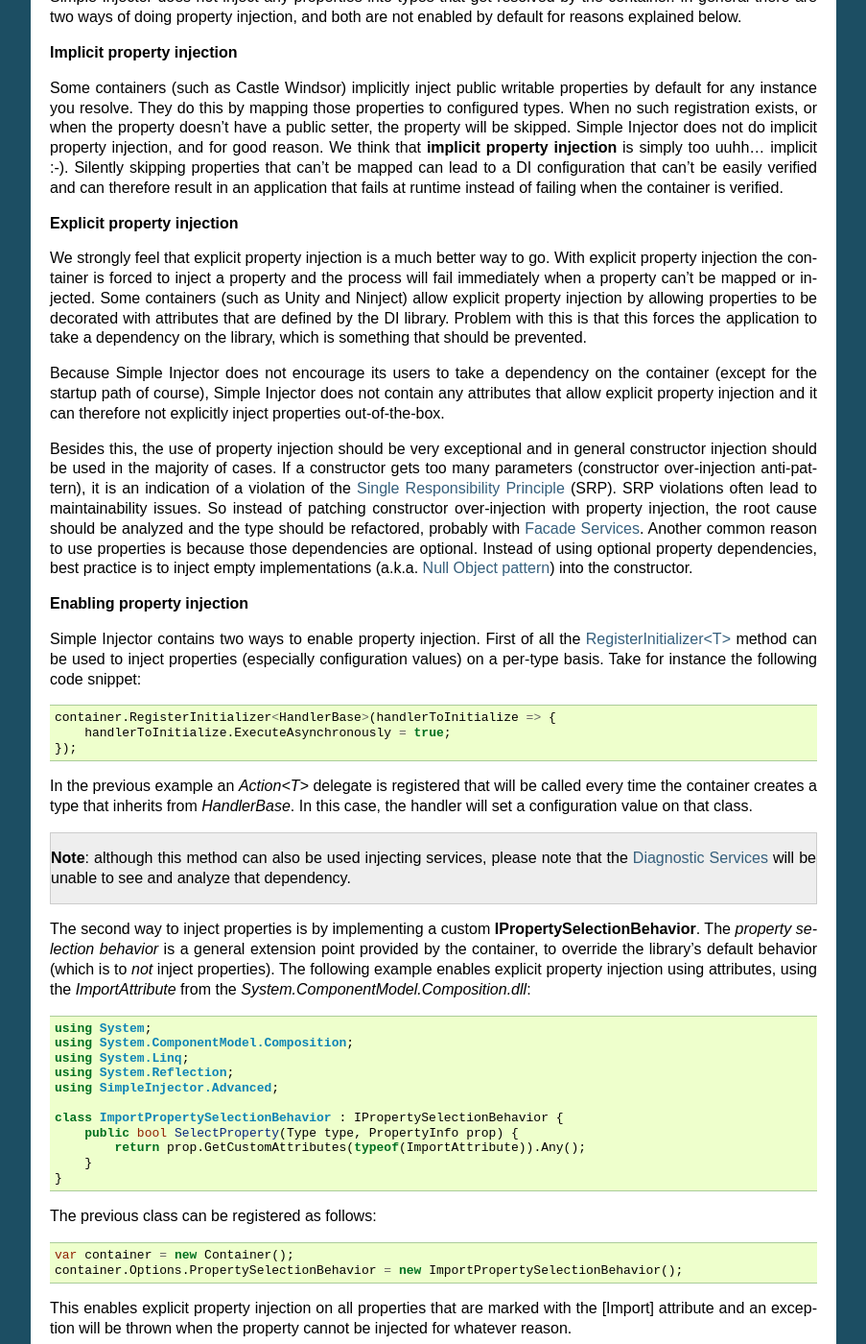
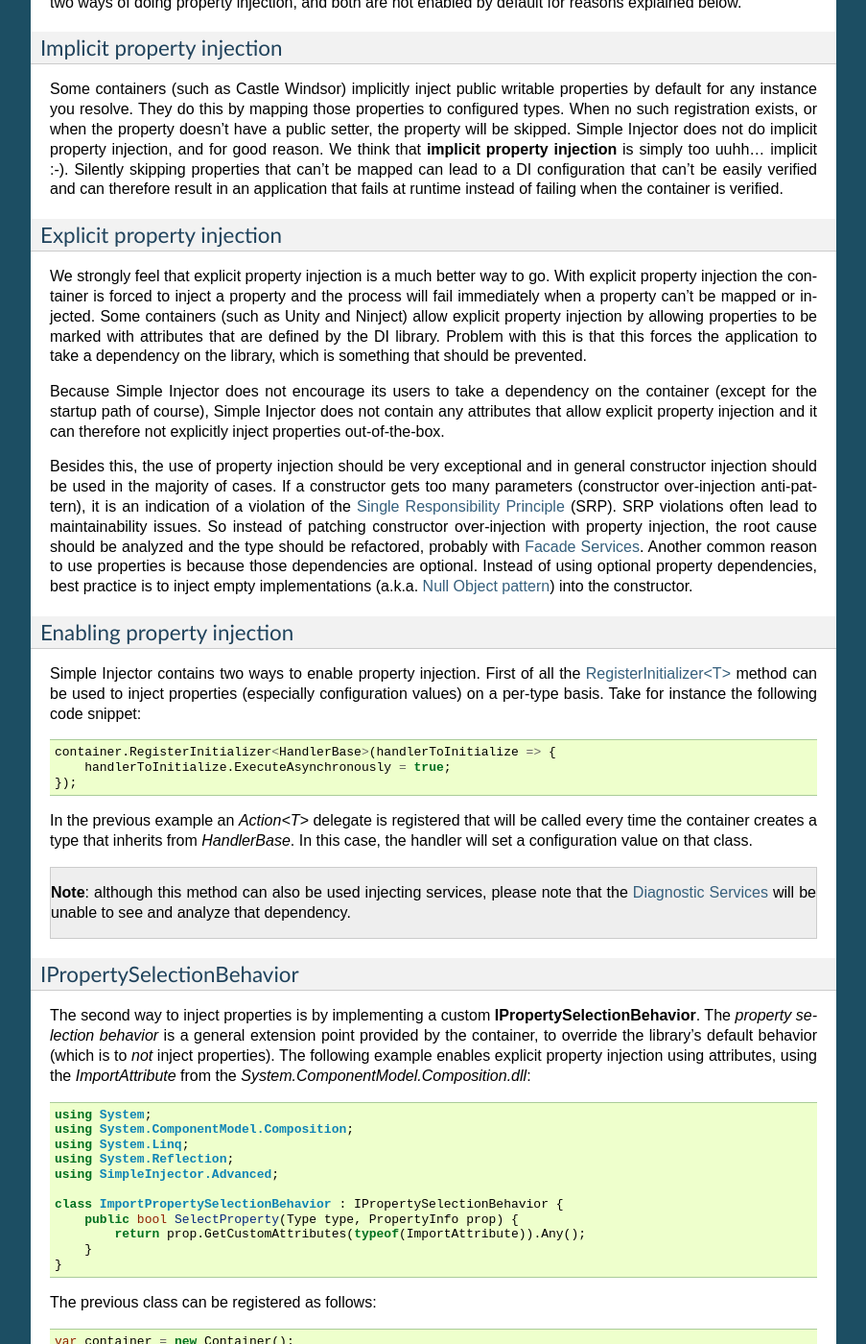
Before and after one commit to simpleinjector/Documentation, a Sphinx documentation site: the page built from source/advanced.rst, in a window 1280 px wide and 1400 px high, scrolled down 8601 px. Shown: the whole window at 96% size, without its empty margins (198-1101 px from the left). Built offline with Sphinx 7.4.7, drawn with Linux system fonts in a browser that asks for light colours; some of the changed text lies outside the part shown.

Commit message:
Improved the advanced docs.

```diff
--- a/source/advanced.rst
+++ b/source/advanced.rst
@@ -103,7 +103,7 @@ As an example, imagine the scenario where you have a *CustomerValidator* type an
     var assemblies = new[] { typeof(IValidator<>).Assembly };
     container.RegisterCollection(typeof(IValidator<>), assemblies);
 
-The code snippet registers all types from the given assembly that implement *IValidator<T>*. As we now have multiple implementations the container cannot inject a single instance of *IValidator<T>* and because of this, we need to register collections. Because we register a collection, we can no longer call *container.GetInstance<IValidator<T>>()*. Instead instances can be retrieved by having an *IEnumerable<IValidator<T>>* constructor argument or by calling *container.GetAllInstances<IValidator<T>>()*.
+The code snippet registers all types from the given assembly that implement *IValidator<T>*. As we now have multiple implementations the container cannot inject a single instance of *IValidator<T>* and because of this, we need to register collections. Because we register a collection, we can no longer call **container.GetInstance<IValidator<T>>()**. Instead instances can be retrieved by having an *IEnumerable<IValidator<T>>* constructor argument or by calling **container.GetAllInstances<IValidator<T>>()**.
 
 It is not generally regarded as best practice to have an *IEnumerable<IValidator<T>>* dependency in multiple class constructors (or accessed from the  container directly). Depending on a set of types complicates your application design, can lead to code duplication. This can often be simplified with an alternate configuration. A better way is to have a single composite type that wraps *IEnumerable<IValidator<T>>* and presents it to the consumer as a single instance, in this case a *CompositeValidator<T>*:
 
@@ -312,8 +312,7 @@ Alternatively, we can make use of the Container's **GetTypesToRegister** to find
     var typesToRegister = container.GetTypesToRegister(
         typeof(IValidator<>),
         new[] { typeof(IValidator<>).Assembly) },
-        new TypesToRegisterOptions
-        {
+        new TypesToRegisterOptions {
             IncludeGenericTypeDefinitions = true,
             IncludeComposites = false,
         });
@@ -408,22 +407,25 @@ Property injection
 
 Simple Injector does not inject any properties into types that get resolved by the container. In general there are two ways of doing property injection, and both are not enabled by default for reasons explained below.
 
-**Implicit property injection**
+Implicit property injection
+---------------------------
 
 Some containers (such as Castle Windsor) implicitly inject public writable properties by default for any instance you resolve. They do this by mapping those properties to configured types. When no such registration exists, or when the property doesn't have a public setter, the property will be skipped. Simple Injector does not do implicit property injection, and for good reason. We think that **implicit property injection** is simply too uuhh... implicit :-). Silently skipping properties that can't be mapped can lead to a DI configuration that can't be easily verified and can therefore result in an application that fails at runtime instead of failing when the container is verified.
 
 
 .. _Explicit-Property-Injection:
 
-**Explicit property injection**
+Explicit property injection
+---------------------------
 
-We strongly feel that explicit property injection is a much better way to go. With explicit property injection the container is forced to inject a property and the process will fail immediately when a property can't be mapped or injected. Some containers (such as Unity and Ninject) allow explicit property injection by allowing properties to be decorated with attributes that are defined by the DI library. Problem with this is that this forces the application to take a dependency on the library, which is something that should be prevented.
+We strongly feel that explicit property injection is a much better way to go. With explicit property injection the container is forced to inject a property and the process will fail immediately when a property can't be mapped or injected. Some containers (such as Unity and Ninject) allow explicit property injection by allowing properties to be marked with attributes that are defined by the DI library. Problem with this is that this forces the application to take a dependency on the library, which is something that should be prevented.
 
 Because Simple Injector does not encourage its users to take a dependency on the container (except for the startup path of course), Simple Injector does not contain any attributes that allow explicit property injection and it can therefore not explicitly inject properties out-of-the-box.
 
 Besides this, the use of property injection should be very exceptional and in general constructor injection should be used in the majority of cases. If a constructor gets too many parameters (constructor over-injection anti-pattern), it is an indication of a violation of the `Single Responsibility Principle <https://en.wikipedia.org/wiki/Single_responsibility_principle>`_ (SRP). SRP violations often lead to maintainability issues. So instead of patching constructor over-injection with property injection, the root cause should be analyzed and the type should be refactored, probably with `Facade Services <http://blog.ploeh.dk/2010/02/02/RefactoringtoAggregateServices/>`_. Another common reason to use properties is because those dependencies are optional. Instead of using optional property dependencies, best practice is to inject empty implementations (a.k.a. `Null Object pattern <https://en.wikipedia.org/wiki/Null_Object_pattern>`_) into the constructor.
 
-**Enabling property injection**
+Enabling property injection
+---------------------------
 
 Simple Injector contains two ways to enable property injection. First of all the :ref:`RegisterInitializer\<T\> <Configuring-Property-Injection>` method can be used to inject properties (especially configuration values) on a per-type basis. Take for instance the following code snippet:
 
@@ -441,6 +443,10 @@ In the previous example an *Action<T>* delegate is registered that will be calle
 
 
 .. _ImportPropertySelectionBehavior:
+.. _IPropertySelectionBehavior:
+
+IPropertySelectionBehavior
+--------------------------
 
 The second way to inject properties is by implementing a custom **IPropertySelectionBehavior**. The *property selection behavior* is a general extension point provided by the container, to override the library's default behavior (which is to *not* inject properties). The following example enables explicit property injection using attributes, using the *ImportAttribute* from the *System.ComponentModel.Composition.dll*:
 
@@ -530,20 +536,20 @@ The design contains two event classes *CustomerMovedEvent* and *CustomerMovedAbr
 
 With the given classes, the code snippet above will give the following output:
 
-.. code-block
+.. code-block:: c#
 
     SendFlowersToMovedCustomer
     WarnShippingDepartmentAboutMove
 
-Although we requested all registrations for *IEventHandler<CustomerMovedAbroadEvent>*, the container returned *IEventHandler<CustomerMovedEvent>* and *IEventHandler<CustomerMovedAbroadEvent>*. Simple Injector did this because the *IEventHandler<in TEvent>* interface was defined with the *in* keyword, which makes *SendFlowerToMovedCustomer* assignable to *IEventHandler<CustomerMovedAbroadEvent>* (since *CustomerMovedAbroadEvent* inherits from *CustomerMovedEvent*, *SendFlowerToMovedCustomer* can also process *CustomerMovedAbroadEvent* events).
+Although we requested all registrations for *IEventHandler<CustomerMovedAbroadEvent>*, the container returned *IEventHandler<CustomerMovedEvent>* and *IEventHandler<CustomerMovedAbroadEvent>*. Simple Injector did this because the *IEventHandler<in TEvent>* interface was defined with the ***in*** keyword, which makes *IEventHandler<SendFlowerToMovedCustomer>* assignable to *IEventHandler<CustomerMovedAbroadEvent>* (since *CustomerMovedAbroadEvent* inherits from *CustomerMovedEvent*, *SendFlowerToMovedCustomer* can also process *CustomerMovedAbroadEvent* events).
 
 .. container:: Note
 
-    **Tip**: If you don't want Simple Injector to resolve variant registrations remove the *in* and *out* keywords from the interface definition. I.e. the *in* and *out* keywords are the trigger for Simple Injector to apply variance.
+    **Tip**: If you don't want Simple Injector to resolve variant registrations remove the **in** and **out** keywords from the interface definition. i.e. the **in** and **out** keywords are the trigger for Simple Injector to apply variance.
 
 .. container:: Note
 
-    **Tip**: Don't mark generic type arguments with *in* and *out* keywords by default, even if Resharper tells you to. Most of the generic abstractions you define will always have exactly one non-generic implementation but marking the interface with *in* and *out* keywords communicates that covariance and contravariance is expected and there could therefore be multiple applicable implementations. This will confuse the reader of your code. Only apply these keywords if variance is actually required. You should typically not use variance when defining *ICommandHandler<TCommand>* or *IQueryHandler<TQuery, TResult>*, but it might make sense for *IEventHandler<in TEvent>* and *IValidator<in T>*.
+    **Tip**: Don't mark generic type arguments with **in** and **out** keywords by default, even if Resharper tells you to. Most of the generic abstractions you define will always have exactly one non-generic implementation but marking the interface with **in** and **out** keywords communicates that covariance and contravariance is expected and there could therefore be multiple applicable implementations. This will confuse the reader of your code. Only apply these keywords if variance is actually required. You should typically not use variance when defining *ICommandHandler<TCommand>* or *IQueryHandler<TQuery, TResult>*, but it might make sense for *IEventHandler<in TEvent>* and *IValidator<in T>*.
 
 .. container:: Note
 
```
Also changed, not shown: other parts of source/advanced.rst (+4 -4 lines).
